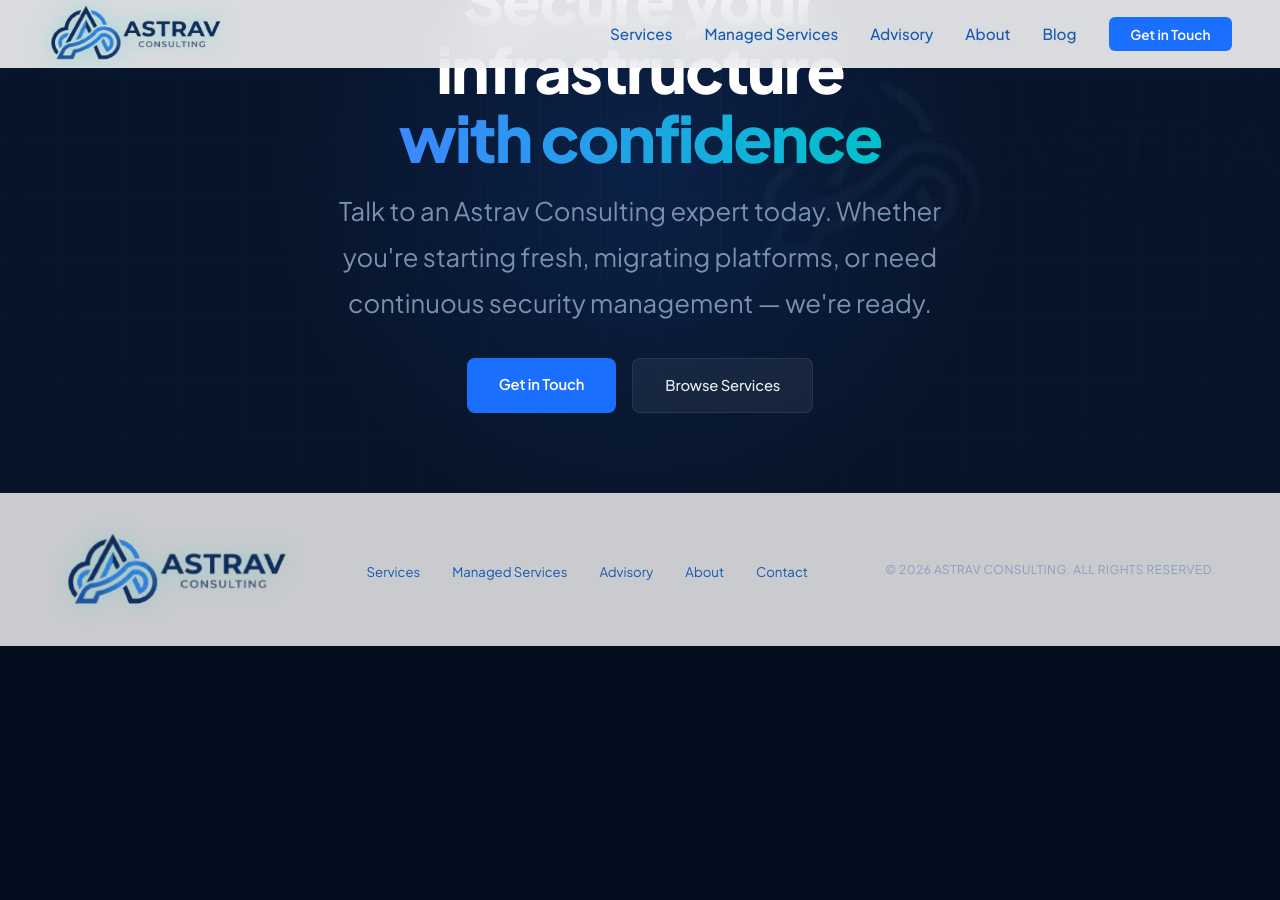
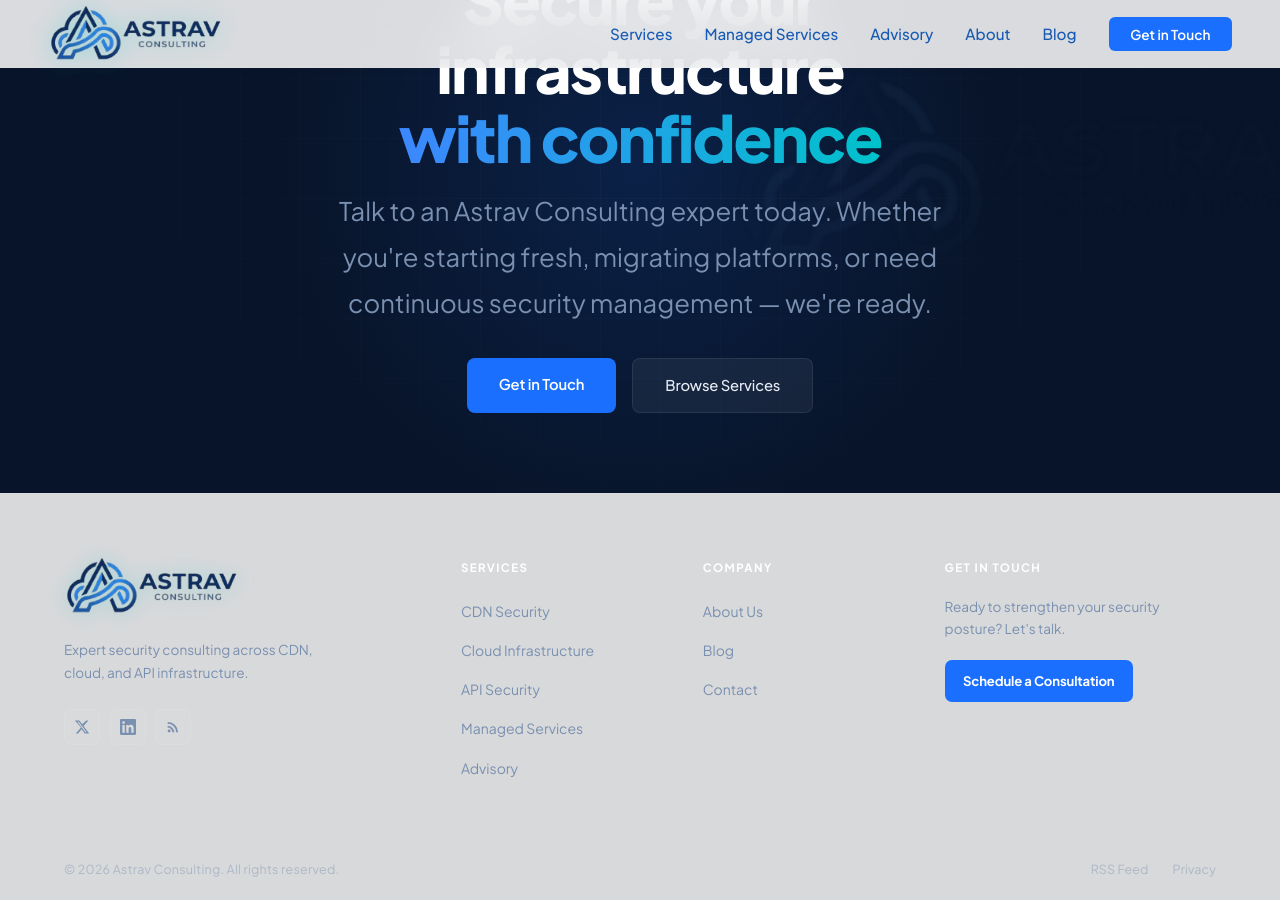
Before and after one commit to astravconsulting/astravconsulting.github.io, a Jekyll site: the page built from index.html, in a window 1280 px wide and 900 px high, scrolled down 4485 px. Built offline with Jekyll 4.4.1, drawn with Linux system fonts in a browser that asks for light colours; before the commit the page ends 5131 px from its top, so only the background shows below that.

Commit message:
new footer

```diff
--- a/_layouts/default.html
+++ b/_layouts/default.html
@@ -58,19 +58,67 @@
 	</nav>
 
 		{{ content }}
-		<!-- FOOTER -->
 		<footer>
-			<div class="footer-brand">
-				<img src="https://www.astravconsulting.com/logo.png" alt="Astrav Consulting" class="footer-logo-img" />
+			<div class="footer-inner">
+
+				<!-- Brand column -->
+				<div class="footer-col footer-col--brand">
+				<a href="{{ site.url }}/" class="footer-logo-link">
+					<img src="https://www.astravconsulting.com/logo.png" alt="Astrav Consulting" class="footer-logo-img" />
+				</a>
+				<p class="footer-tagline">Expert security consulting across CDN, cloud, and API infrastructure.</p>
+				<div class="footer-socials">
+					<a href="https://x.com/OfficialAstrav" target="_blank" rel="noopener" aria-label="Follow us on X" class="footer-social-btn">
+					<svg width="16" height="16" viewBox="0 0 24 24" fill="currentColor"><path d="M18.244 2.25h3.308l-7.227 8.26 8.502 11.24H16.17l-4.714-6.231-5.401 6.231H2.748l7.73-8.835L1.254 2.25H8.08l4.26 5.632 5.905-5.632Zm-1.161 17.52h1.833L7.084 4.126H5.117z"/></svg>
+					</a>
+					<a href="https://www.linkedin.com/company/astravconsulting" target="_blank" rel="noopener" aria-label="Follow us on LinkedIn" class="footer-social-btn">
+					<svg width="16" height="16" viewBox="0 0 24 24" fill="currentColor"><path d="M20.447 20.452h-3.554v-5.569c0-1.328-.027-3.037-1.852-3.037-1.853 0-2.136 1.445-2.136 2.939v5.667H9.351V9h3.414v1.561h.046c.477-.9 1.637-1.85 3.37-1.85 3.601 0 4.267 2.37 4.267 5.455v6.286zM5.337 7.433a2.062 2.062 0 0 1-2.063-2.065 2.064 2.064 0 1 1 2.063 2.065zm1.782 13.019H3.555V9h3.564v11.452zM22.225 0H1.771C.792 0 0 .774 0 1.729v20.542C0 23.227.792 24 1.771 24h20.451C23.2 24 24 23.227 24 22.271V1.729C24 .774 23.2 0 22.222 0h.003z"/></svg>
+					</a>
+					<a href="/feed.xml" target="_blank" rel="noopener" aria-label="RSS Feed" class="footer-social-btn">
+					<svg width="16" height="16" viewBox="0 0 24 24" fill="currentColor"><path d="M6.18 15.64a2.18 2.18 0 0 1 2.18 2.18C8.36 19.01 7.38 20 6.18 20C4.98 20 4 19.01 4 17.82a2.18 2.18 0 0 1 2.18-2.18M4 4.44A15.56 15.56 0 0 1 19.56 20h-2.83A12.73 12.73 0 0 0 4 7.27V4.44m0 5.66a9.9 9.9 0 0 1 9.9 9.9h-2.83A7.07 7.07 0 0 0 4 12.93V10.1z"/></svg>
+					</a>
+				</div>
+				</div>
+
+				<!-- Services column -->
+				<div class="footer-col">
+				<h4 class="footer-col-heading">Services</h4>
+				<ul class="footer-nav-links">
+					<li><a href="{{ site.url }}/services/">CDN Security</a></li>
+					<li><a href="{{ site.url }}/services/">Cloud Infrastructure</a></li>
+					<li><a href="{{ site.url }}/services/">API Security</a></li>
+					<li><a href="{{ site.url }}/managed-services/">Managed Services</a></li>
+					<li><a href="{{ site.url }}/advisory/">Advisory</a></li>
+				</ul>
+				</div>
+
+				<!-- Company column -->
+				<div class="footer-col">
+				<h4 class="footer-col-heading">Company</h4>
+				<ul class="footer-nav-links">
+					<li><a href="{{ site.url }}/about-us/">About Us</a></li>
+					<li><a href="{{ site.url }}/blog/">Blog</a></li>
+					<li><a href="{{ site.url }}/contact/">Contact</a></li>
+				</ul>
+				</div>
+
+				<!-- Contact column -->
+				<div class="footer-col">
+				<h4 class="footer-col-heading">Get in Touch</h4>
+				<p class="footer-contact-desc">Ready to strengthen your security posture? Let's talk.</p>
+				<a href="{{ site.url }}/contact/" class="footer-cta-btn">Schedule a Consultation</a>
+				</div>
+
 			</div>
-			<ul class="footer-links">
-				<li><a href="https://www.astravconsulting.com/services/">Services</a></li>
-				<li><a href="https://www.astravconsulting.com/managed-services/">Managed Services</a></li>
-				<li><a href="https://www.astravconsulting.com/advisory/">Advisory</a></li>
-				<li><a href="https://www.astravconsulting.com/about-us/">About</a></li>
-				<li><a href="https://www.astravconsulting.com/contact.html">Contact</a></li>
-			</ul>
-			<div class="footer-copy">© 2026 ASTRAV CONSULTING. ALL RIGHTS RESERVED.</div>
+
+			<!-- Bottom bar -->
+			<div class="footer-bottom">
+				<span class="footer-copy">© 2026 Astrav Consulting. All rights reserved.</span>
+				<div class="footer-bottom-links">
+				<a href="/feed.xml">RSS Feed</a>
+				<a href="{{ site.url }}/contact/">Privacy</a>
+				</div>
+			</div>
 		</footer>
 		<script>
 			const toggle = document.getElementById('navToggle');
--- a/styles.css
+++ b/styles.css
@@ -1417,48 +1417,175 @@
    ══════════════════════════════════════════════════════════════════════════ */
 
 footer {
-  background: rgba(250,250,250,0.8);
+  background: rgba(240,240,240,0.9);
   border-top: 1px solid var(--border);
-  padding: 2.5rem 4rem;
+  padding: 4rem 4rem 0;
+}
+
+.footer-inner {
+  display: grid;
+  grid-template-columns: 1.8fr 1fr 1fr 1.4fr;
+  gap: 3rem;
+  padding-bottom: 3.5rem;
+  border-bottom: 1px solid var(--border2);
+}
+
+/* Brand column */
+.footer-col--brand { padding-right: 1.5rem; }
+
+.footer-logo-link { display: inline-block; margin-bottom: 1rem; }
+
+.footer-logo-img {
+  height: 56px;
+  width: auto;
+  object-fit: contain;
+  filter: drop-shadow(0 0 10px rgba(0,194,203,0.3));
+  transition: filter 0.3s;
+}
+.footer-logo-img:hover {
+  filter: drop-shadow(0 0 18px rgba(0,194,203,0.55));
+}
+
+.footer-tagline {
+  font-size: 0.85rem;
+  color: var(--muted);
+  line-height: 1.7;
+  margin-bottom: 1.5rem;
+  max-width: 260px;
+}
+
+.footer-socials {
+  display: flex;
+  gap: 0.6rem;
+}
+
+.footer-social-btn {
+  display: flex;
+  align-items: center;
+  justify-content: center;
+  width: 36px;
+  height: 36px;
+  border-radius: 8px;
+  background: rgba(255,255,255,0.04);
+  border: 1px solid var(--border);
+  color: var(--muted);
+  text-decoration: none;
+  transition: background 0.2s, border-color 0.2s, color 0.2s, transform 0.2s;
+}
+.footer-social-btn:hover {
+  background: rgba(26,111,255,0.12);
+  border-color: rgba(26,111,255,0.4);
+  color: var(--blue-lt);
+  transform: translateY(-2px);
+}
+
+/* Nav columns */
+.footer-col-heading {
+  font-size: 0.72rem;
+  font-weight: 700;
+  letter-spacing: 0.12em;
+  text-transform: uppercase;
+  color: var(--white);
+  margin-bottom: 1.1rem;
+}
+
+.footer-nav-links {
+  list-style: none;
+  display: flex;
+  flex-direction: column;
+  gap: 0.65rem;
+}
+
+.footer-nav-links a {
+  font-size: 0.875rem;
+  color: var(--muted);
+  text-decoration: none;
+  transition: color 0.2s, padding-left 0.2s;
+  display: inline-block;
+}
+.footer-nav-links a:hover {
+  color: var(--white);
+  padding-left: 4px;
+}
+
+/* Contact / CTA column */
+.footer-contact-desc {
+  font-size: 0.85rem;
+  color: var(--muted);
+  line-height: 1.65;
+  margin-bottom: 1.25rem;
+}
+
+.footer-cta-btn {
+  display: inline-block;
+  font-size: 0.82rem;
+  font-weight: 700;
+  color: var(--white);
+  background: var(--blue);
+  border-radius: 7px;
+  padding: 0.6rem 1.15rem;
+  text-decoration: none;
+  transition: background 0.2s, box-shadow 0.2s;
+  letter-spacing: -0.01em;
+}
+.footer-cta-btn:hover {
+  background: var(--blue-lt);
+  box-shadow: 0 0 24px rgba(26,111,255,0.4);
+}
+
+/* Bottom bar */
+.footer-bottom {
   display: flex;
   align-items: center;
   justify-content: space-between;
-  gap: 2rem;
+  padding: 1.25rem 0;
+  gap: 1rem;
   flex-wrap: wrap;
 }
 
-.footer-brand {
-  display: flex;
-  align-items: center;
-  gap: 0.6rem;
-}
-.footer-icon {
-  width: 28px; height: 28px;
-  background: linear-gradient(135deg, var(--blue), var(--teal));
-  border-radius: 6px;
-  display: flex; align-items: center; justify-content: center;
-  font-size: 0.85rem;
-}
-.footer-name {
-  font-size: 0.95rem;
-  font-weight: 700;
-  color: var(--white);
-  letter-spacing: -0.01em;
-}
-
-.footer-links { display: flex; gap: 2rem; list-style: none; }
-.footer-links a {
-  color: rgba(0,75,175,0.9);
+.footer-copy {
+  font-size: 0.78rem;
+  color: rgba(122,144,176,0.45);
+  letter-spacing: 0.02em;
+}
+
+.footer-bottom-links {
+  display: flex;
+  gap: 1.5rem;
+}
+
+.footer-bottom-links a {
+  font-size: 0.78rem;
+  color: rgba(122,144,176,0.45);
   text-decoration: none;
-  font-size: 0.825rem;
   transition: color 0.2s;
-}
-.footer-links a:hover { color: rgb(3, 26, 61); }
-
-.footer-copy {
-  font-size: 0.75rem;
-  color: rgba(40, 93, 177, 0.4);
-  letter-spacing: 0.04em;
+  letter-spacing: 0.01em;
+}
+.footer-bottom-links a:hover { color: var(--muted); }
+
+/* ── Footer responsive ── */
+@media (max-width: 1024px) {
+  .footer-inner {
+    grid-template-columns: 1fr 1fr;
+    gap: 2.5rem;
+  }
+  .footer-col--brand { grid-column: 1 / -1; padding-right: 0; }
+}
+
+@media (max-width: 768px) {
+  footer { padding: 3rem 1.5rem 0; }
+  .footer-inner {
+    grid-template-columns: 1fr;
+    gap: 2rem;
+    padding-bottom: 2.5rem;
+  }
+  .footer-col--brand { grid-column: auto; }
+  .footer-tagline { max-width: 100%; }
+  .footer-bottom {
+    flex-direction: column;
+    align-items: flex-start;
+    gap: 0.75rem;
+  }
 }
 
 /* ══════════════════════════════════════════════════════════════════════════
```
Also changed, not shown: _layouts/home.html (+59 -11 lines).
